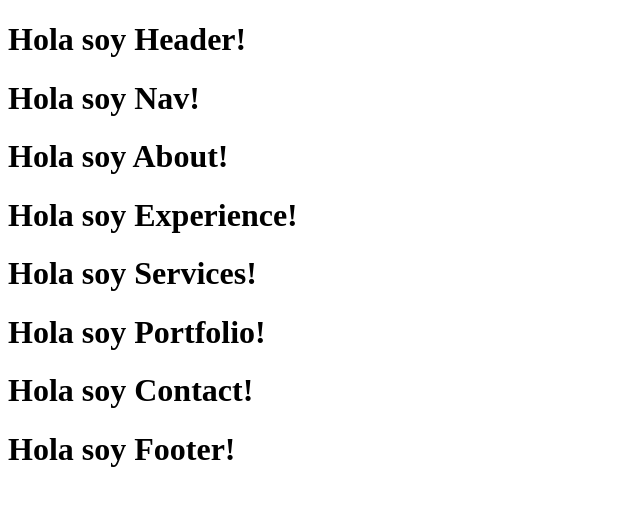
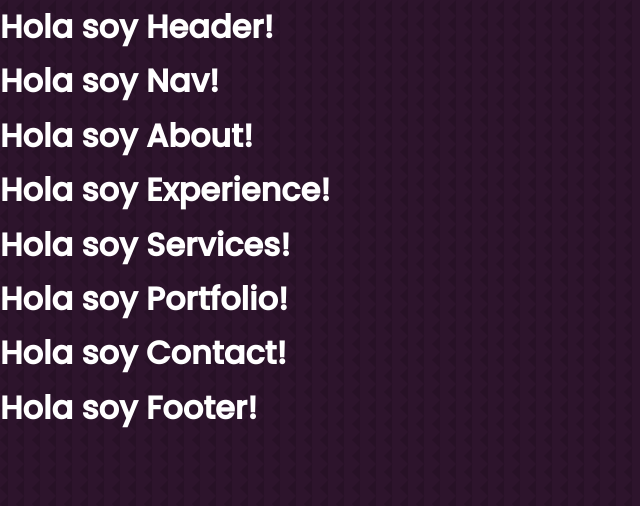
Before and after one commit to gianpetrii/portfolio, a React (Create React App) app: page / in a window 1280 px wide. Shown: the top 506 px of the page, without its empty margins (0-640 px from the left). Built offline with nearby package versions, Linux system fonts and the light colour scheme.

Commit message:
css general para la pagina

```diff
--- /dev/null
+++ b/src/App.css
@@ -0,0 +1,54 @@
+/* FONT FAMILY --> busco en Google fonts las que me gustan */
+@import url('https://fonts.googleapis.com/css2?family=Poppins:ital,wght@0,300;0,400;0,500;1,600&display=swap');
+
+/* GENERAL CSS */
+* {
+    margin: 0;
+    padding: 0;
+    border: 0;
+    outline: 0;
+    box-sizing: border-box;
+    list-style: none;
+    text-decoration: none;
+}
+
+/* CSS VARIABLES, CAN BE USED ANYWHERE */
+:root {
+    /* COLORS */
+    --color-bg: #2D142C;
+    --color-bg-variant: #2C2C6C;
+    --color-primary: #4DB5FF;
+    --color-primary-variant: rgba(77, 181, 255, 0.4);
+    --color-white: #FFF;
+    --color-light: rgba(255, 255, 255, 0.6);
+
+    /* WIDTHS */
+    --container-width-lg: 75%;
+    --container-width-md: 86%;
+    --container-width-sm: 90%
+}
+
+html {
+    scroll-behavior: smooth;    /* smooth scrolling through sections */
+}
+
+::-webkit-scrollbar {
+    display: none;      /* doesn´t display scrollbar */
+}
+
+body {
+    font-family: 'Poppins', sans-serif;
+    background: var(--color-bg);
+    color: var(--color-white);
+    line-height: 1.7;
+    background-image: url(../assets/bg-texture.png);
+}
+
+/*
+COLOR PALLETTE
+#EE4540
+#C72C41
+#801336
+#510A32
+#2D142C
+*/
--- a/src/App.js
+++ b/src/App.js
@@ -7,6 +7,9 @@
 import Nav from './sections/Nav/Nav';
 import Portfolio from './sections/Portfolio/Portfolio';
 import Services from './sections/Services/Services';
+
+// Styles
+import './App.css';
 
 
 const App = () => {
```
